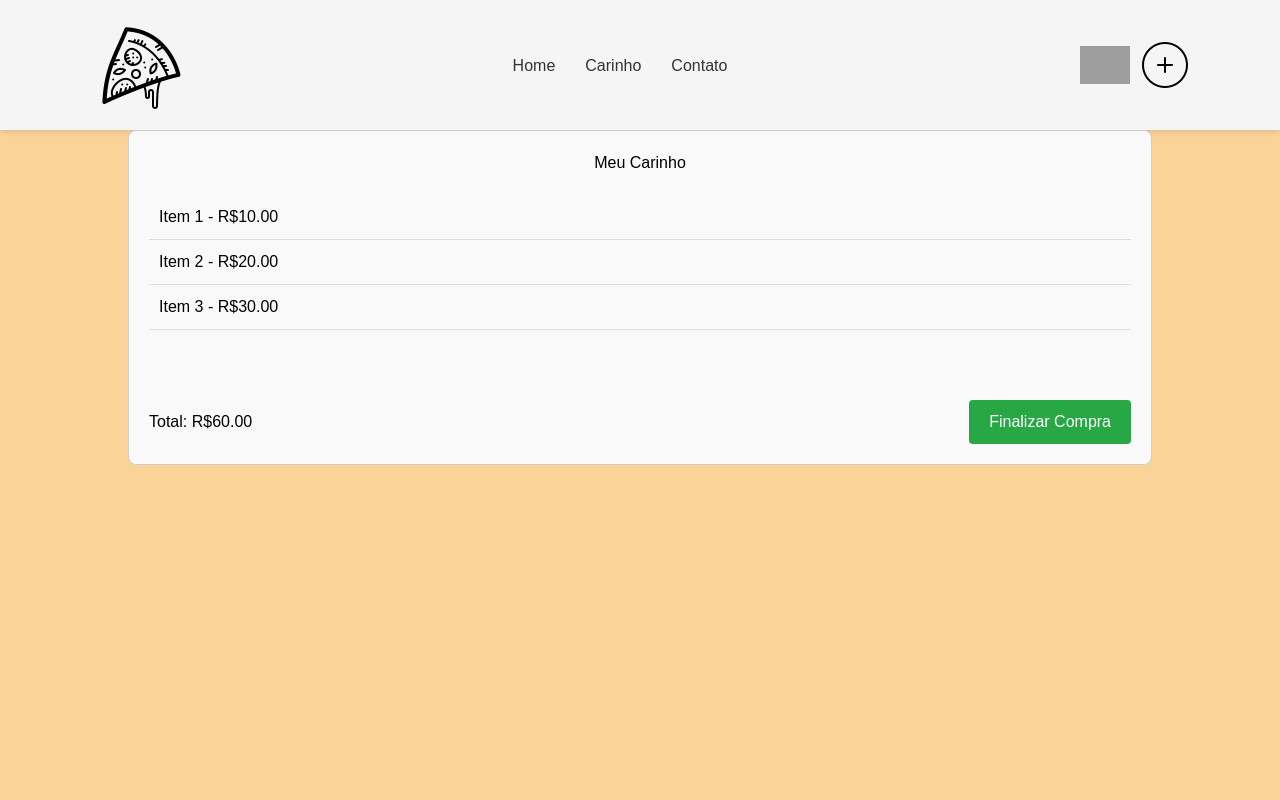
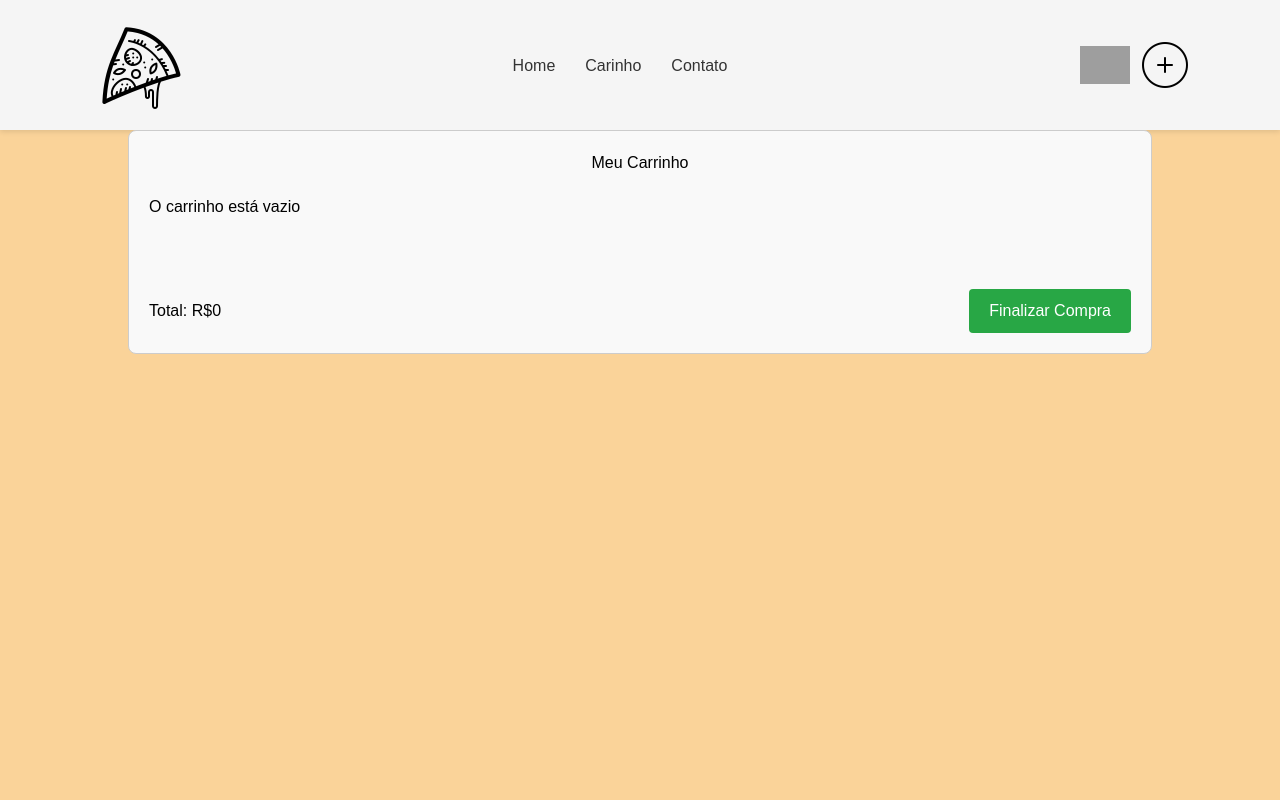
Before and after one commit to isaac-kapela/Projeto_final_toti, a React (Create React App) app in the folder Frontend/login/: page /carinho in a window 1280 px wide. Shown: the top 800 px of the page. Built offline with nearby package versions, Linux system fonts and the light colour scheme; grey boxes are pictures that could not be loaded.

Commit message:
usd createContext para passar os valores pra pagina de carinho

```diff
--- a/Frontend/login/src/Context/ItemContext.js
+++ b/Frontend/login/src/Context/ItemContext.js
@@ -1,12 +1,19 @@
-import React, { createContext, useState } from 'react';
+import React, { createContext, useState, useEffect } from 'react';
 
 export const CarrinhoContexto = createContext();
 
 export const ProvedorDeItens = ({ children }) => {
-  const [itensDoCarrinho, setItensDoCarrinho] = useState([]);
+  const [itensDoCarrinho, setItensDoCarrinho] = useState(() => {
+    const itensSalvos = localStorage.getItem('itensDoCarrinho');
+    return itensSalvos ? JSON.parse(itensSalvos) : [];
+  });
+
+  useEffect(() => {
+    localStorage.setItem('itensDoCarrinho', JSON.stringify(itensDoCarrinho));
+  }, [itensDoCarrinho]);
 
   const adicionarAoCarrinho = (item) => {
-    setItensDoCarrinho([...itensDoCarrinho, item]);
+    setItensDoCarrinho((prevItens) => [...prevItens, item]);
   };
 
   return (
--- a/Frontend/login/src/pages/Carinho/carinho.js
+++ b/Frontend/login/src/pages/Carinho/carinho.js
@@ -1,19 +1,33 @@
-import React from 'react';
+import React, { useContext } from 'react';
 import './carinho.css';
+import { CarrinhoContexto } from '../../Context/ItemContext';
 
 export default function Carinho() {
+  const { itensDoCarrinho } = useContext(CarrinhoContexto);
+
+  let total = 0;
+  for (let i = 0; i < itensDoCarrinho.length; i++) {
+    total += itensDoCarrinho[i].preco;
+  }
+
   return (
     <div className="carinho-container">
       <header className="carinho-header">
-        <h1>Meu Carinho</h1>
+        <h1>Meu Carrinho</h1>
       </header>
       <ul className="carinho-lista">
-        <li className="carinho-item">Item 1 - R$10.00</li>
-        <li className="carinho-item">Item 2 - R$20.00</li>
-        <li className="carinho-item">Item 3 - R$30.00</li>
+        {itensDoCarrinho.length ? (
+          itensDoCarrinho.map((item, index) => (
+            <li key={index} className="carinho-item">
+              {item.nome} - R${item.preco}
+            </li>
+          ))
+        ) : (
+          <p>O carrinho está vazio</p>
+        )}
       </ul>
       <footer className="carinho-footer">
-        <div className="preco-total">Total: R$60.00</div>
+        <div className="preco-total">Total: R${total}</div>
         <button className="btn-fina">Finalizar Compra</button>
       </footer>
     </div>
--- a/Frontend/login/src/pages/Modais/ModalItemMenu.js
+++ b/Frontend/login/src/pages/Modais/ModalItemMenu.js
@@ -8,6 +8,7 @@ export default function ModalItemMenu({ item, fecharModal }) {
   if (!item) return null;
 
   const handleAddToCarrinho = () => {
+    console.log("Adicionando ao carrinho:", item);
     adicionarAoCarrinho(item);
     fecharModal();
   };
```
